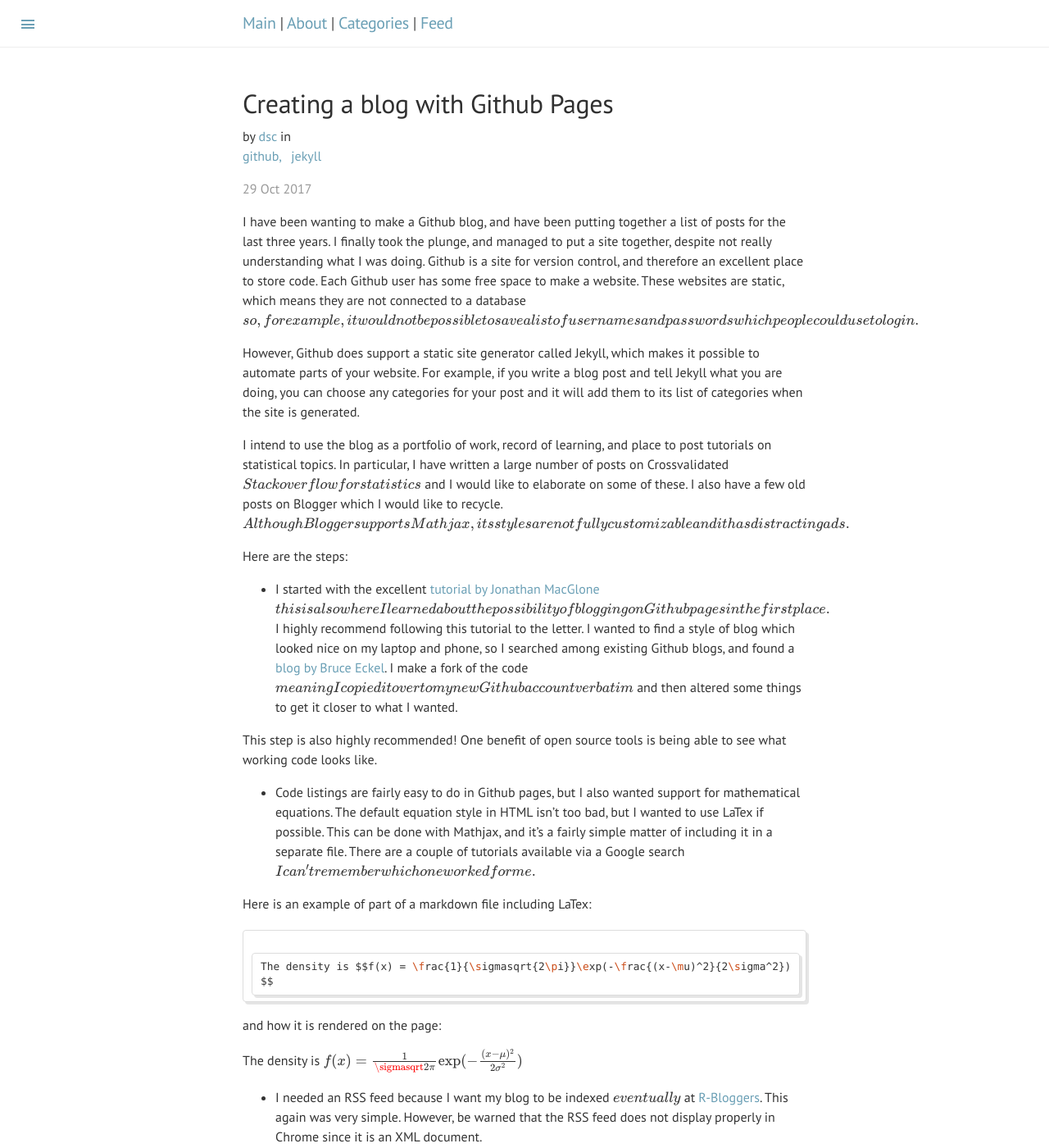
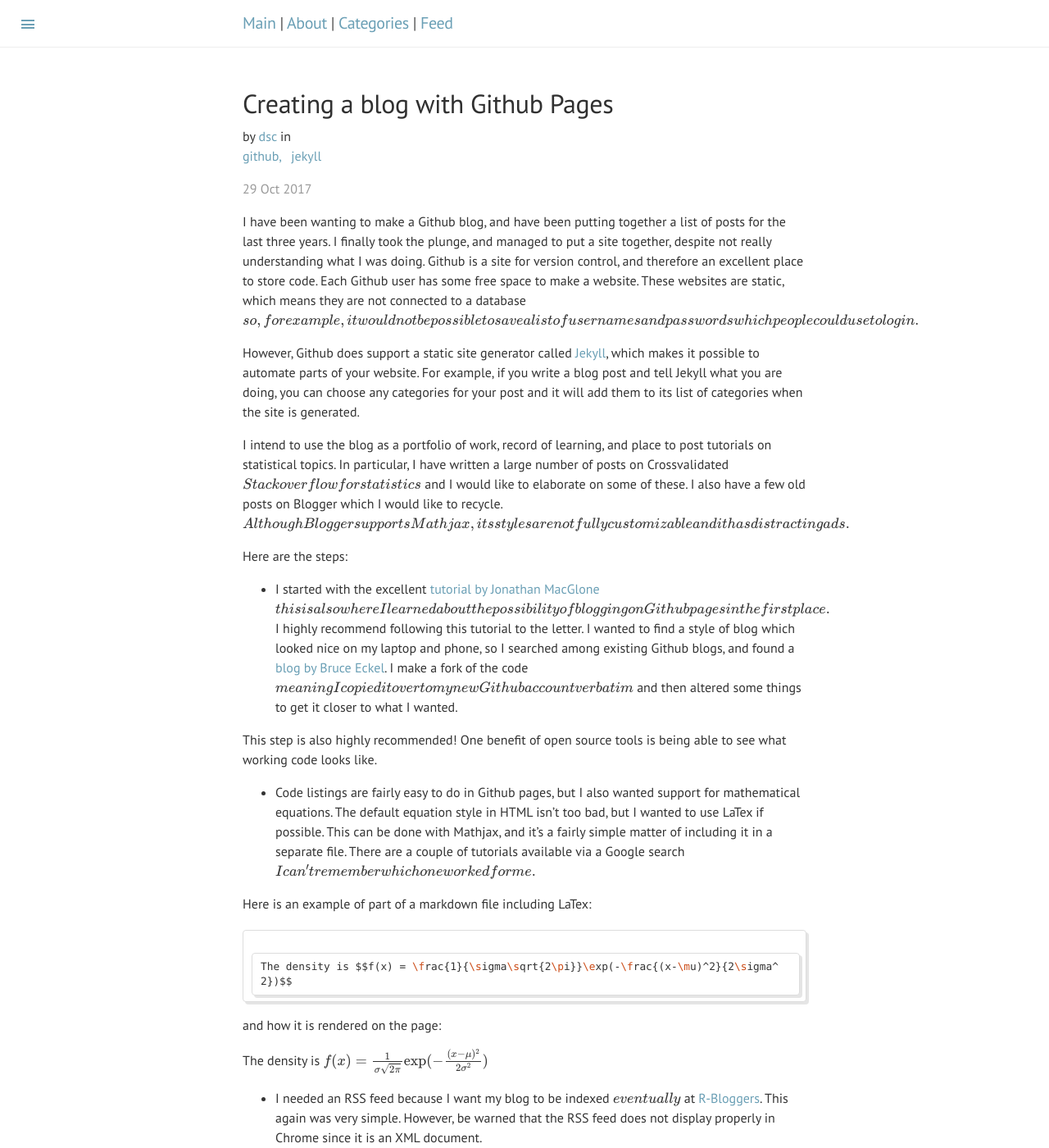
Before and after one commit to datascienceconfidential/datascienceconfidential.github.io, a Jekyll site: the page built from _posts/2017-29-10-jekyll-blog.md, in a window 1280 px wide and 1400 px high. Shown: the whole window at 82% size. Built offline with Jekyll 4.4.1, drawn with Linux system fonts in a browser that asks for light colours; formulas are drawn with MathJax 3; comment, search, counter and statistics services are not loaded.

Commit message:
needed to escape brackets

````diff
--- a/_posts/2017-29-10-jekyll-blog.md
+++ b/_posts/2017-29-10-jekyll-blog.md
@@ -9,17 +9,17 @@ categories: github, jekyll
 I have been wanting to make a Github blog, and have been putting together a list of posts for the last three years.
 I finally took the plunge, and managed to put a site together, despite not really understanding what I was doing. Github is a site for
 version control, and therefore an excellent place to store code. Each Github user has some free space to make a website. These websites
-are static, which means they are not connected to a database (so, for example, it would not be possible to save a list of usernames and
-passwords which people could use to log in.)
+are static, which means they are not connected to a database \(so, for example, it would not be possible to save a list of usernames and
+passwords which people could use to log in.\)
 
-However, Github does support a static site generator called Jekyll, which makes it possible to automate parts of your website.
+However, Github does support a static site generator called <a href="https://jekyllrb.com/">Jekyll</a>, which makes it possible to automate parts of your website.
 For example, if you write a blog post and tell Jekyll what you are doing, you can choose any categories for your post and it will add
 them to its list of categories when the site is generated.
 
 I intend to use the blog as a portfolio of work, record of learning, and place to post tutorials on statistical topics.
-In particular, I have written a large number of posts on Crossvalidated (Stackoverflow for statistics) and I would like to elaborate
-on some of these. I also have a few old posts on Blogger which I would like to recycle. (Although Blogger supports Mathjax, its styles
-are not fully customizable and it has distracting ads.)
+In particular, I have written a large number of posts on Crossvalidated \(Stackoverflow for statistics\) and I would like to elaborate
+on some of these. I also have a few old posts on Blogger which I would like to recycle. \(Although Blogger supports Mathjax, its styles
+are not fully customizable and it has distracting ads.\)
 
 Here are the steps:
 
@@ -35,18 +35,18 @@ This step is also highly recommended! One benefit of open source tools is being
 
 * Code listings are fairly easy to do in Github pages, but I also wanted support for mathematical equations. The default equation style
 in HTML isn’t too bad, but I wanted to use LaTex if possible. This can be done with Mathjax, and it’s a fairly simple matter of
-including it in a separate file. There are a couple of tutorials available via a Google search (I can’t remember which one worked for
-me.)
+including it in a separate file. There are a couple of tutorials available via a Google search \(I can’t remember which one worked for
+me.\)
 
 Here is an example of part of a markdown file including LaTex:
 
 ```markdown
-The density is $$f(x) = \frac{1}{\sigmasqrt{2\pi}}\exp(-\frac{(x-\mu)^2}{2\sigma^2})$$
+The density is $$f(x) = \frac{1}{\sigma\sqrt{2\pi}}\exp(-\frac{(x-\mu)^2}{2\sigma^2})$$
 ```
 
 and how it is rendered on the page:
 
-The density is $$f(x) = \frac{1}{\sigmasqrt{2\pi}}\exp(-\frac{(x-\mu)^2}{2\sigma^2})$$
+The density is $$f(x) = \frac{1}{\sigma\sqrt{2\pi}}\exp(-\frac{(x-\mu)^2}{2\sigma^2})$$
 
 * I needed an RSS feed because I want my blog to be indexed (eventually) at <a href="https://www.r-bloggers.com/">R-Bloggers</a>.
 This again was very simple. However, be warned that the RSS feed does not display properly in Chrome since it is an XML document.
````
